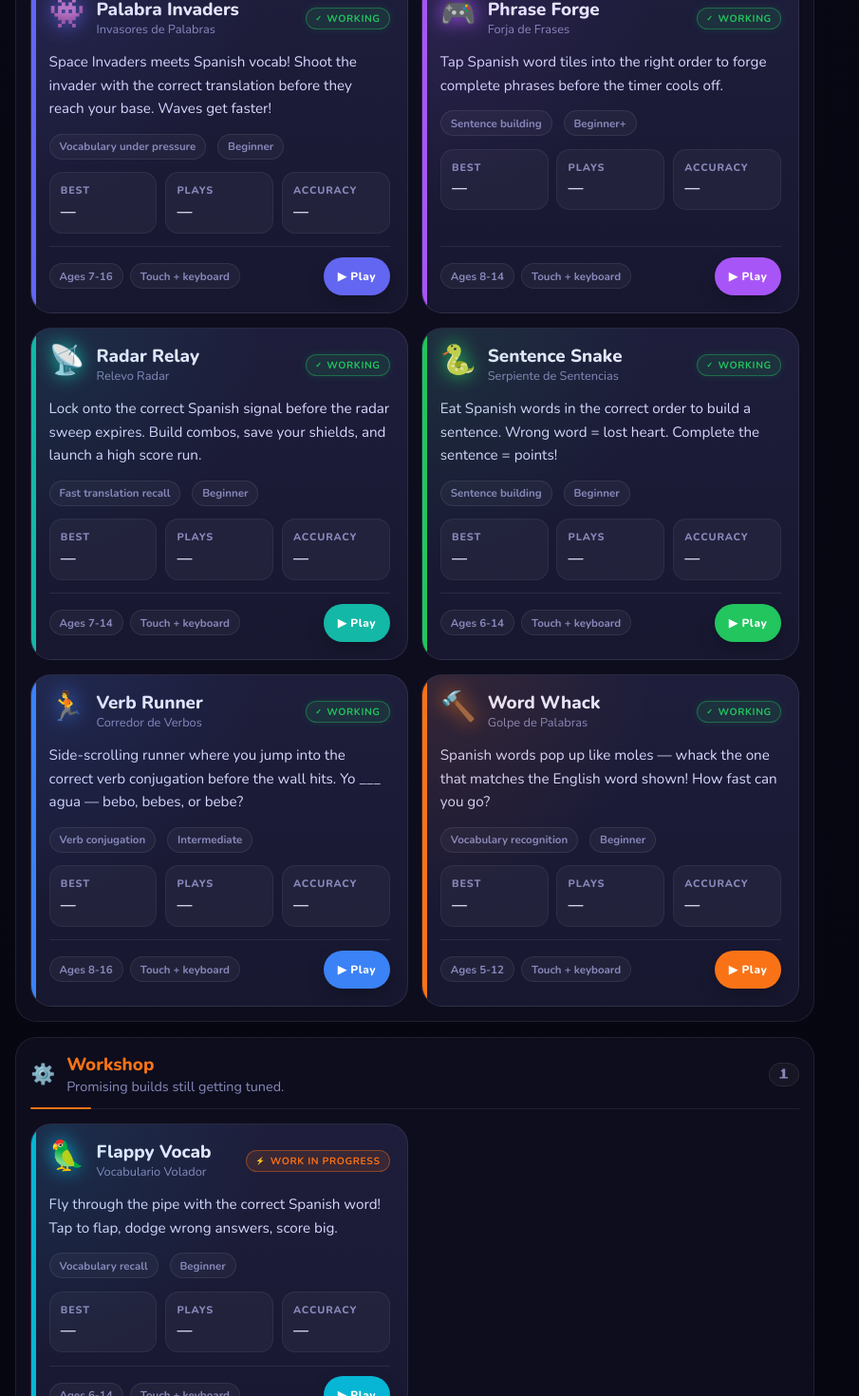
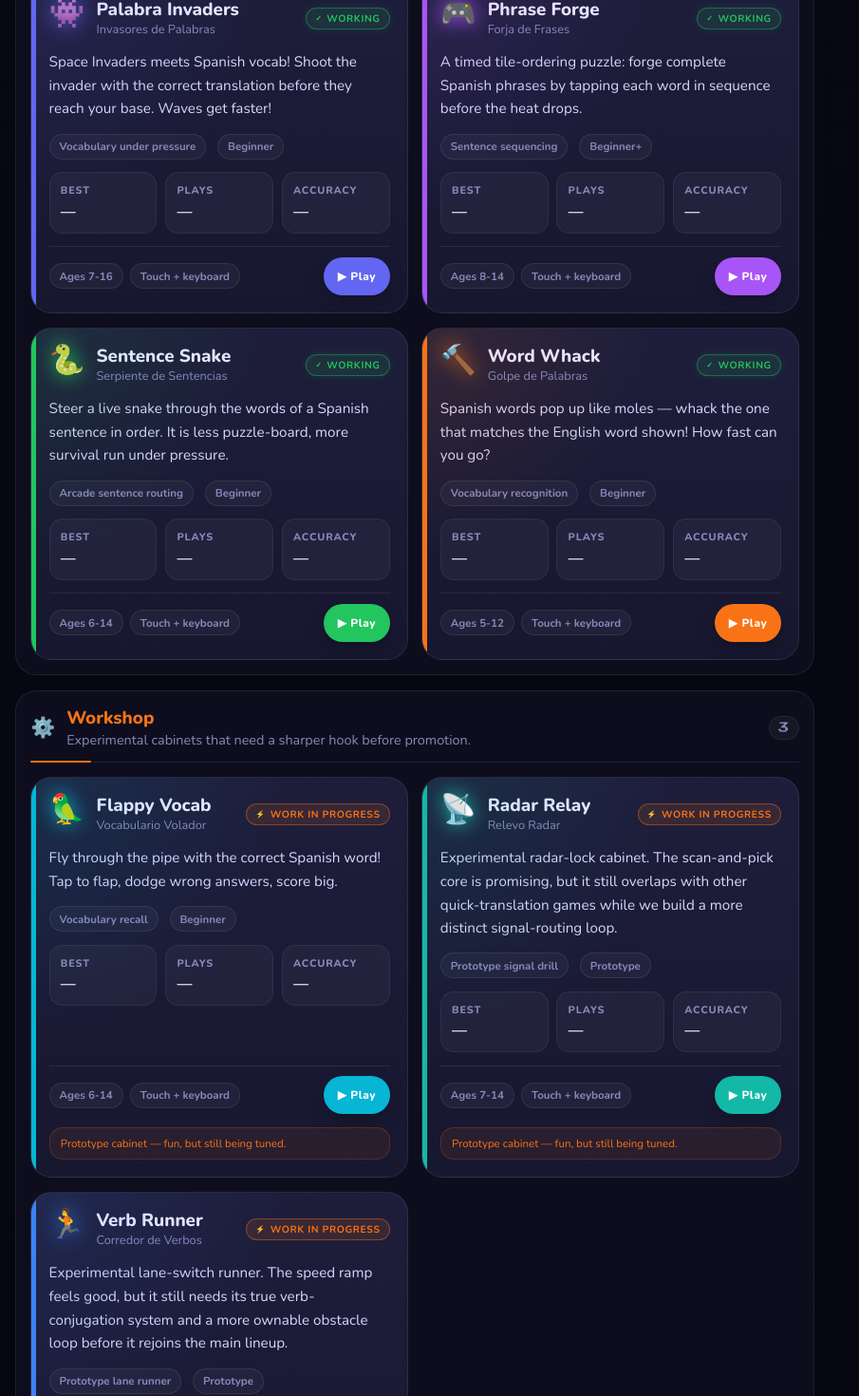
Before and after one commit to ccherosc/palabracade, a React (Vite) app: page / in a window 1280 px wide. Shown: the part 1330-2800 px from the top of the page at 95% size, without its empty margins (0-905 px from the left). Built offline with nearby package versions, Linux system fonts and the light colour scheme.

Commit message:
curate: demote overlapping cabinets and sharpen game identities

```diff
--- a/src/components/MainMenu.jsx
+++ b/src/components/MainMenu.jsx
@@ -14,7 +14,7 @@ const SECTIONS = [
   {
     key: 'wip',
     title: 'Workshop',
-    subtitle: 'Promising builds still getting tuned.',
+    subtitle: 'Experimental cabinets that need a sharper hook before promotion.',
     icon: '⚙️',
   },
   {
@@ -61,10 +61,10 @@ export default function MainMenu() {
   };
 
   const sortedGames = [...gamesWithStats].sort(sortByEngagement);
-  const playable = sortedGames.filter(game => game.status !== 'soon');
-  const featuredGames = playable.slice(0, 3);
-  const masteryPct = playable.length
-    ? Math.round((gamesPlayed.length / playable.length) * 100)
+  const workingGames = sortedGames.filter(game => game.status === 'working');
+  const featuredGames = workingGames.slice(0, 3);
+  const masteryPct = workingGames.length
+    ? Math.round((gamesPlayed.length / workingGames.length) * 100)
     : 0;
   const recentTitle = recent
     ? (games.find(game => game.id === recent.gameId)?.title ?? prettifyGameId(recent.gameId))
@@ -72,10 +72,10 @@ export default function MainMenu() {
   const resumeHref = recent ? `/games/${recent.gameId}` : '#play-now';
 
   const statCards = [
-    { label: 'Live', value: playable.length, note: 'ready now' },
+    { label: 'Live', value: workingGames.length, note: 'fully promoted' },
     { label: 'Sessions', value: totalPlays, note: 'completed' },
     { label: 'Points', value: totalPoints.toLocaleString(), note: 'lifetime' },
-    { label: 'Explored', value: `${masteryPct}%`, note: `${gamesPlayed.length}/${playable.length || 0} played` },
+    { label: 'Explored', value: `${masteryPct}%`, note: `${gamesPlayed.length}/${workingGames.length || 0} promoted` },
   ];
 
   return (
--- a/src/games/phrase-forge/metadata.js
+++ b/src/games/phrase-forge/metadata.js
@@ -4,8 +4,8 @@ export default {
   titleEs: 'Forja de Frases',
   status: 'working',
   ageRange: '8-14',
-  skill: 'Sentence building',
+  skill: 'Sentence sequencing',
   level: 'Beginner+',
-  description: 'Tap Spanish word tiles into the right order to forge complete phrases before the timer cools off.',
+  description: 'A timed tile-ordering puzzle: forge complete Spanish phrases by tapping each word in sequence before the heat drops.',
   route: '/games/phrase-forge',
 };
--- a/src/games/radar-relay/RadarRelay.jsx
+++ b/src/games/radar-relay/RadarRelay.jsx
@@ -185,17 +185,18 @@ export default function RadarRelay() {
   return (
     <ArcadeGameShell
       title="Radar Relay"
-      subtitle="Track the English prompt, lock onto the right Spanish signal, and keep your relay alive before the sweep timer burns out."
-      eyebrow="Fast translation recall"
+      subtitle="Prototype radar cabinet: track the English prompt, lock onto the right Spanish signal, and help us test whether the scan loop is distinct enough to graduate."
+      eyebrow="Prototype signal drill"
       accent="#14b8a6"
       stats={stats}
       aside={
         <div className="radar-side">
-          <h2>How to win</h2>
+          <h2>Prototype brief</h2>
           <ul>
             <li>Each lock adds score and extends your combo value.</li>
             <li>You have 3 shields for bad picks or timeouts.</li>
             <li>Move fast — the sweep timer is part of the score.</li>
+            <li>This cabinet is still in Workshop while we push it farther away from the other translation drills.</li>
           </ul>
           <div className="radar-side__pill">Best run: {best.toLocaleString()} pts</div>
           <div className="radar-side__pill">Session timer: {sessionLeft}s</div>
@@ -225,11 +226,11 @@ export default function RadarRelay() {
           <div className="radar-overlay">
             <div className="radar-overlay__card">
               <div className="radar-overlay__emoji">📡</div>
-              <h2>{phase === 'done' ? 'Run complete' : 'Ready to scan?'}</h2>
+              <h2>{phase === 'done' ? 'Prototype run complete' : 'Prototype scan ready?'}</h2>
               <p>
                 {phase === 'done'
                   ? `You locked ${signals} signals and finished with ${score.toLocaleString()} points.`
-                  : 'Choose the correct Spanish translation before the radar sweep expires.'}
+                  : 'Choose the correct Spanish translation before the radar sweep expires. This mechanic is still being differentiated in Workshop.'}
               </p>
               {phase === 'done' && score >= best && score > 0 && <strong className="radar-overlay__badge">🏆 New best signal chain</strong>}
               <button className="arcade-btn arcade-btn--cyan arcade-btn--full" onClick={startGame}>
--- a/src/games/radar-relay/metadata.js
+++ b/src/games/radar-relay/metadata.js
@@ -2,10 +2,10 @@ export default {
   id: 'radar-relay',
   title: 'Radar Relay',
   titleEs: 'Relevo Radar',
-  status: 'working',
+  status: 'wip',
   ageRange: '7-14',
-  skill: 'Fast translation recall',
-  level: 'Beginner',
-  description: 'Lock onto the correct Spanish signal before the radar sweep expires. Build combos, save your shields, and launch a high score run.',
+  skill: 'Prototype signal drill',
+  level: 'Prototype',
+  description: 'Experimental radar-lock cabinet. The scan-and-pick core is promising, but it still overlaps with other quick-translation games while we build a more distinct signal-routing loop.',
   route: '/games/radar-relay',
 };
--- a/src/games/snake-sentences/metadata.js
+++ b/src/games/snake-sentences/metadata.js
@@ -4,8 +4,8 @@ export default {
   titleEs: 'Serpiente de Sentencias',
   status: 'working',
   ageRange: '6-14',
-  skill: 'Sentence building',
+  skill: 'Arcade sentence routing',
   level: 'Beginner',
-  description: 'Eat Spanish words in the correct order to build a sentence. Wrong word = lost heart. Complete the sentence = points!',
+  description: 'Steer a live snake through the words of a Spanish sentence in order. It is less puzzle-board, more survival run under pressure.',
   route: '/games/snake-sentences',
 };
--- a/src/games/verb-runner/VerbRunner.jsx
+++ b/src/games/verb-runner/VerbRunner.jsx
@@ -359,13 +359,14 @@ export default function VerbRunner() {
         <div className="vr-overlay">
           <div className="vr-overlay__box">
             <div className="vr-overlay__emoji">🏃</div>
-            <h2 className="vr-overlay__title">Verb Runner</h2>
+            <h2 className="vr-overlay__title">Verb Runner Prototype</h2>
             <p className="vr-overlay__sub">Corredor de Verbos</p>
             <div className="vr-overlay__instructions">
               <p>An English word appears at the top.</p>
               <p>Switch lanes to <strong>run through</strong> its Spanish translation!</p>
               <p>↑ ↓ arrow keys · W S · or tap top / bottom</p>
               <p>3 hearts · speed increases with score</p>
+              <p>This runner is parked in Workshop until its verb-conjugation hook is fully built.</p>
             </div>
             {highScore > 0 && <p className="vr-overlay__best">Best: {highScore} words</p>}
             <button className="vr-overlay__btn" onClick={startGame}>▶ Start Running</button>
--- a/src/games/verb-runner/metadata.js
+++ b/src/games/verb-runner/metadata.js
@@ -2,10 +2,10 @@ export default {
   id: 'verb-runner',
   title: 'Verb Runner',
   titleEs: 'Corredor de Verbos',
-  status: 'working',
+  status: 'wip',
   ageRange: '8-16',
-  skill: 'Verb conjugation',
-  level: 'Intermediate',
-  description: 'Side-scrolling runner where you jump into the correct verb conjugation before the wall hits. Yo ___ agua — bebo, bebes, or bebe?',
+  skill: 'Prototype lane runner',
+  level: 'Prototype',
+  description: 'Experimental lane-switch runner. The speed ramp feels good, but it still needs its true verb-conjugation system and a more ownable obstacle loop before it rejoins the main lineup.',
   route: '/games/verb-runner',
 };
```
